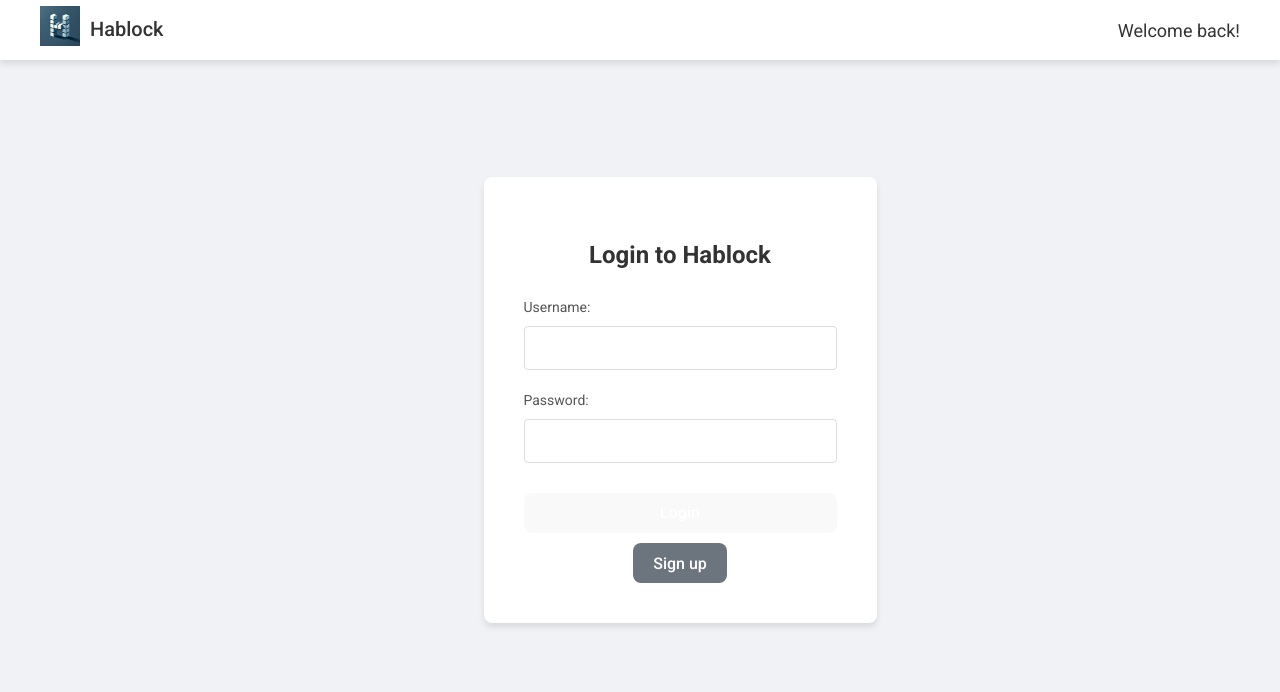
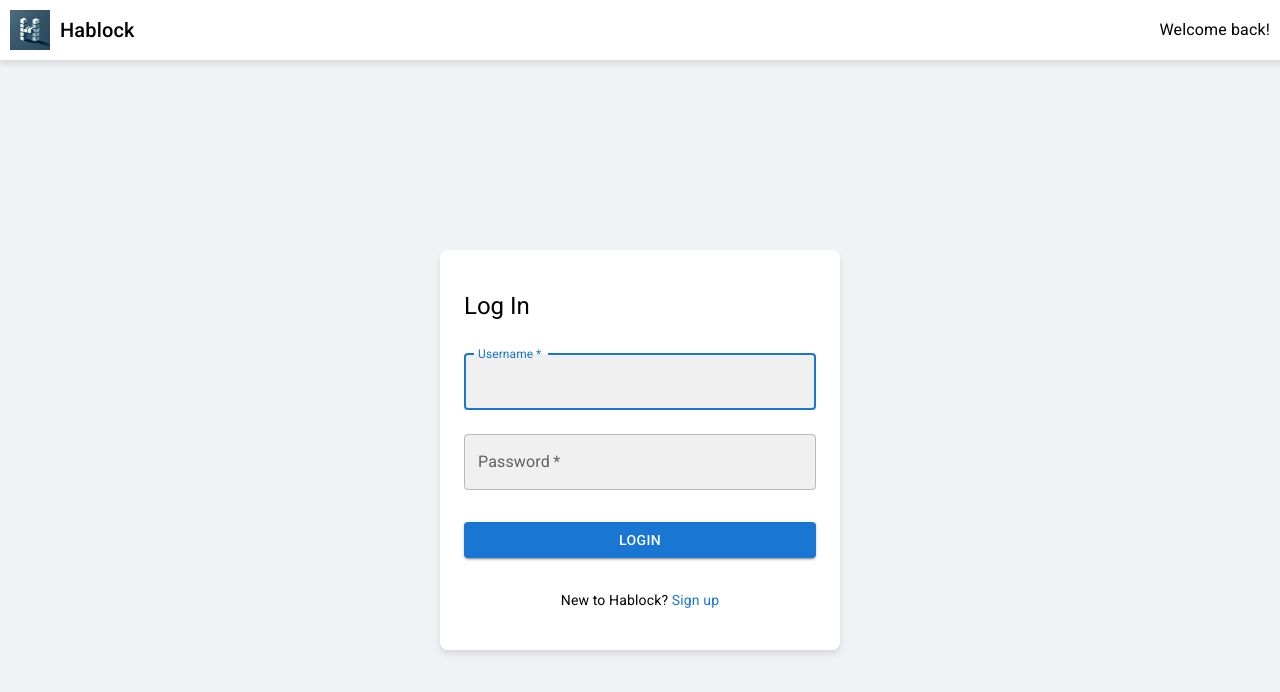
Before and after one commit to NaokiMizuta5/geekcamp12, a React (Vite) app: page /login in a window 1280 px wide. Shown: the top 692 px of the page. Built offline with nearby package versions, Linux system fonts and the light colour scheme.

Commit message:
chore: Update Login page UI and improve spacing in App.css

```diff
--- a/src/App.css
+++ b/src/App.css
@@ -119,6 +119,7 @@ input {
   border: 1px solid #dddddd;
   border-radius: 4px;
   font-size: 16px;
+  background-color: #f0f0f0;
 }
 
 button {
--- a/src/pages/Login.tsx
+++ b/src/pages/Login.tsx
@@ -2,10 +2,11 @@ import React, { useState } from 'react';
 import { useNavigate } from 'react-router-dom';
 import '../App.css';
 import logo from '../assets/logo1.png';
+import { Box, Button, TextField, Typography, Container, Link } from '@mui/material';
 
 
 const Login: React.FC = () => {
-    const [email, setEmail] = useState<string>('');
+    const [username, setUsername] = useState<string>('');
     const [password, setPassword] = useState<string>('');
     const navigate = useNavigate();
 
@@ -16,7 +17,7 @@ const Login: React.FC = () => {
             headers: {
                 'Content-Type': 'application/json'
             },
-            body: JSON.stringify({ email, password })
+            body: JSON.stringify({ username, password })
         });
         if (response.ok) {
             navigate('/home');
@@ -27,36 +28,105 @@ const Login: React.FC = () => {
 
     return (
         <>
-            <header className="header">
-            <div className="logo-container">
-                    <img src={logo} alt="Logo" className="logo-small" />
-                    <span className="app-name">Hablock</span>
-                </div>
-                <div className="welcome-text">Welcome back!</div>
-            </header>
-            <div className="container">
-                <h2>Login to Hablock</h2>
-                <form onSubmit={handleSubmit}>
-                    <label htmlFor="email">Username:</label>
-                    <input
-                        type="email"
-                        id="email"
-                        value={email}
-                        onChange={(e) => setEmail(e.target.value)}
+            <Box
+                component="header"
+                sx={{
+                    display: 'flex',
+                    justifyContent: 'space-between',
+                    alignItems: 'center',
+                    padding: '0px 10px',
+                    backgroundColor: '#ffffff',
+                    boxShadow: '0 4px 6px rgba(0, 0, 0, 0.1)',
+                    position: 'fixed',
+                    top: 0,
+                    left: 0,
+                    width: '100%',
+                    height: '60px',
+                }}
+            >
+                <Box display="flex" alignItems="center">
+                    <img src={logo} alt="Logo" style={{ height: '40px' }} />
+                    <Typography variant="h6" sx={{ marginLeft: '10px', color: '#000000' }}>
+                        Hablock
+                    </Typography>
+                </Box>
+                <Typography
+                    variant="subtitle1"
+                    sx={{
+                        color: '#000000',
+                        whiteSpace: 'nowrap',
+                        overflow: 'hidden',
+                        textOverflow: 'ellipsis',
+                        flexGrow: 1,
+                        textAlign: 'right', // テキストを右揃えにする
+                        paddingRight: '20px', // 右側にスペースを確保
+                    }}
+                >
+                    Welcome back!
+                </Typography>
+            </Box>
+
+            <Container
+                component="main"
+                maxWidth={false}
+                sx={{
+                    width: '400px',
+                    marginTop: '100px',
+                    display: 'flex',
+                    flexDirection: 'column',
+                    alignItems: 'center',
+                    backgroundColor: '#ffffff',
+                    padding: '40px',
+                    borderRadius: '8px',
+                    boxShadow: '0 4px 6px rgba(0, 0, 0, 0.1)',
+                }}
+            >
+                <Typography component="h1" variant="h5" sx={{ textAlign: 'left', width: '100%', color: '#000000'}} gutterBottom >
+                    Log In
+                </Typography>
+                <Box component="form" onSubmit={handleSubmit} sx={{ mt: 1, width: '100%' }}>
+                    <TextField
+                        margin="normal"
                         required
+                        fullWidth
+                        id="username"
+                        label="Username"
+                        name="username"
+                        autoComplete="username"
+                        autoFocus
+                        value={username}
+                        onChange={(e) => setUsername(e.target.value)}
+                        InputProps={{ style: { backgroundColor: '#f0f0f0' } }}
                     />
-                    <label htmlFor="password">Password:</label>
-                    <input
+                    <TextField
+                        margin="normal"
+                        required
+                        fullWidth
+                        name="password"
+                        label="Password"
                         type="password"
                         id="password"
+                        autoComplete="current-password"
                         value={password}
                         onChange={(e) => setPassword(e.target.value)}
-                        required
+                        InputProps={{ style: { backgroundColor: '#f0f0f0' } }}
                     />
-                    <button type="submit">Login</button>
-                </form>
-                <button className="register-button" onClick={() => navigate('/register')}>Sign up</button>
-            </div>
+                    <Button
+                        type="submit"
+                        fullWidth
+                        variant="contained"
+                        sx={{ mt: 3, mb: 2 }}
+                    >
+                        Login
+                    </Button>
+                </Box>
+                <Typography variant="body2" sx={{ mt: 2 , color: '#000000'}}>
+                    New to Hablock?{' '}
+                    <Link href="#" onClick={() => navigate('/register')} underline="hover">
+                        Sign up
+                    </Link>
+                </Typography>
+            </Container>
         </>
     );
 };
```
